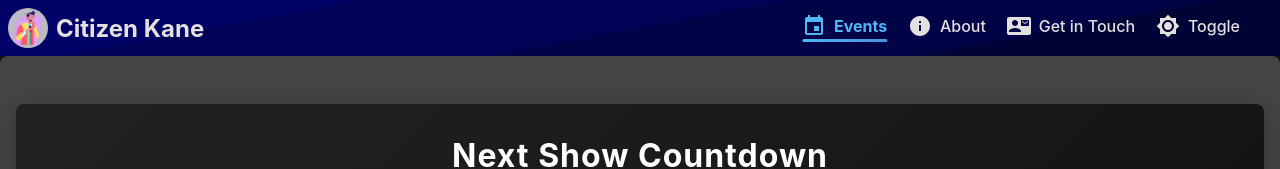
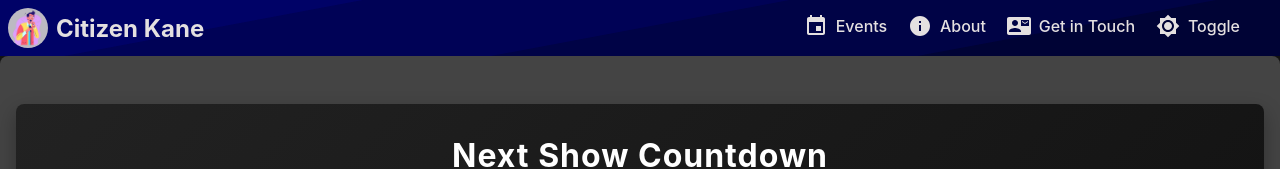
Before and after one commit to WuTangLan1/Sample-Comedy-Profile-3, a React (Create React App) app: page / in a window 1280 px wide. Shown: the top 169 px of the page. Built offline with nearby package versions, Linux system fonts and the light colour scheme.

Commit message:
removed active state

```diff
--- a/src/components/Header.css
+++ b/src/components/Header.css
@@ -82,33 +82,6 @@
   transition: color 0.3s ease;
 }
 
-.nav-link.active a {
-  font-weight: 700;
-  color: #4a90e2;
-  position: relative;
-}
-
-.nav-link.active a::after {
-  content: "";
-  position: absolute;
-  left: 50%;
-  bottom: -4px;
-  transform: translateX(-50%);
-  width: 100%;
-  height: 3px;
-  background: linear-gradient(90deg, #4a90e2, #50b7f5);
-  border-radius: 2px;
-}
-
-.header.dark-mode .nav-link.active a {
-  color: #50b7f5;
-}
-
-.header.dark-mode .nav-link.active a::after {
-  background: linear-gradient(90deg, #50b7f5, #4a90e2);
-}
-
-
 .nav-link a:hover {
   color: #e0e0e0;
 }
--- a/src/components/Header.tsx
+++ b/src/components/Header.tsx
@@ -1,4 +1,6 @@
-import React, { useState, useEffect } from 'react';
+// src\components\Header.tsx
+
+import React from 'react';
 import './Header.css';
 import InfoIcon from '@mui/icons-material/Info';
 import EventIcon from '@mui/icons-material/Event';
@@ -9,23 +11,6 @@ import { useThemeContext } from '../contexts/ThemeContext';
 
 const Header: React.FC = () => {
   const { darkMode, toggleDarkMode } = useThemeContext();
-  const [activeSection, setActiveSection] = useState('');
-
-  useEffect(() => {
-    const sections = document.querySelectorAll('section[id]');
-    const observer = new IntersectionObserver(
-      entries => {
-        entries.forEach(entry => {
-          if (entry.isIntersecting) {
-            setActiveSection(entry.target.id);
-          }
-        });
-      },
-      { threshold: 0.3 }
-    );
-    sections.forEach(sec => observer.observe(sec));
-    return () => sections.forEach(sec => observer.unobserve(sec));
-  }, []);
 
   const handleSmoothScroll = (e: React.MouseEvent<HTMLAnchorElement>, targetId: string) => {
     e.preventDefault();
@@ -43,19 +28,19 @@ const Header: React.FC = () => {
           <h1>Citizen Kane</h1>
         </div>
         <ul className="nav-links">
-          <li className={`nav-link ${activeSection === 'events' ? 'active' : ''}`}>
+          <li className="nav-link">
             <a href="#events" onClick={(e) => handleSmoothScroll(e, 'events')}>
               <span className="nav-icon"><EventIcon /></span>
               <span className="nav-text">Events</span>
             </a>
           </li>
-          <li className={`nav-link ${activeSection === 'about' ? 'active' : ''}`}>
+          <li className="nav-link">
             <a href="#about" onClick={(e) => handleSmoothScroll(e, 'about')}>
               <span className="nav-icon"><InfoIcon /></span>
               <span className="nav-text">About</span>
             </a>
           </li>
-          <li className={`nav-link ${activeSection === 'contact' ? 'active' : ''}`}>
+          <li className="nav-link">
             <a href="#contact" onClick={(e) => handleSmoothScroll(e, 'contact')}>
               <span className="nav-icon"><ContactMailIcon /></span>
               <span className="nav-text">Get in Touch</span>
```
Also changed, not shown: public/images/backgrounds/darkCountdown.svg (added), public/images/backgrounds/lightCountdown.svg (added).
